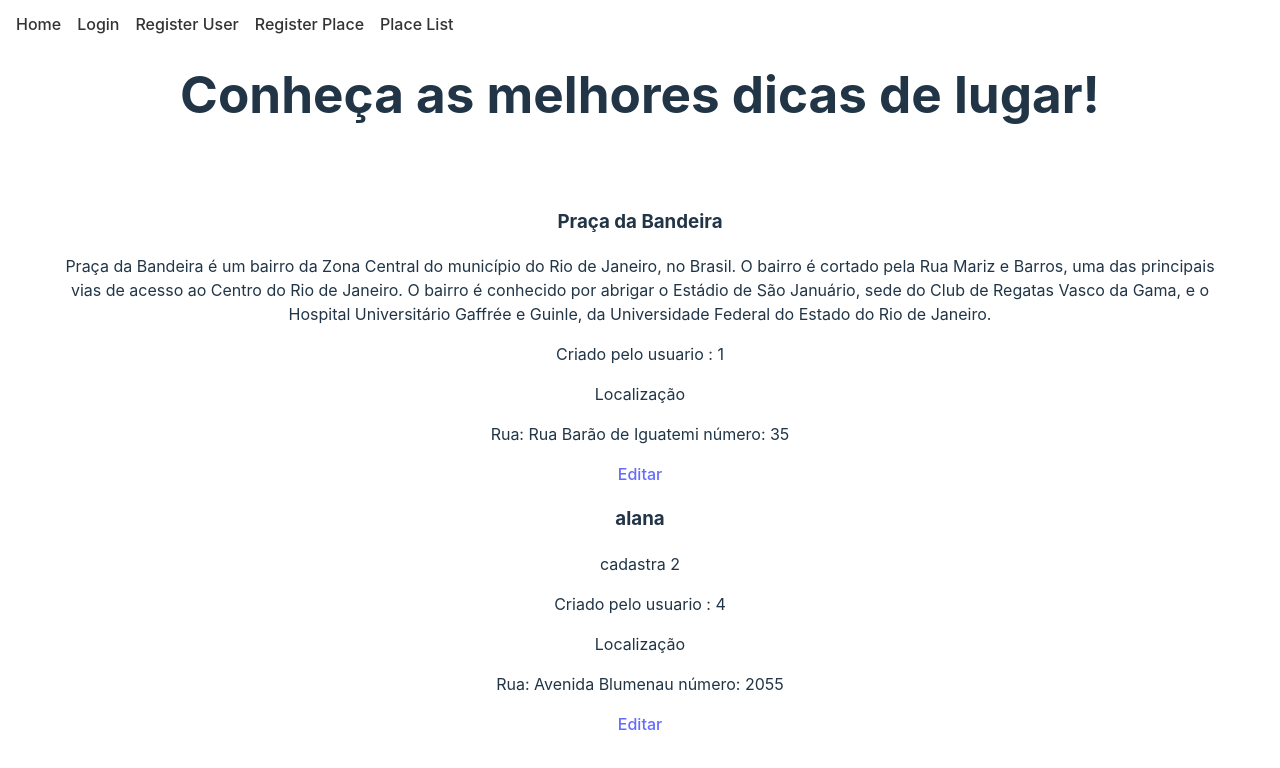
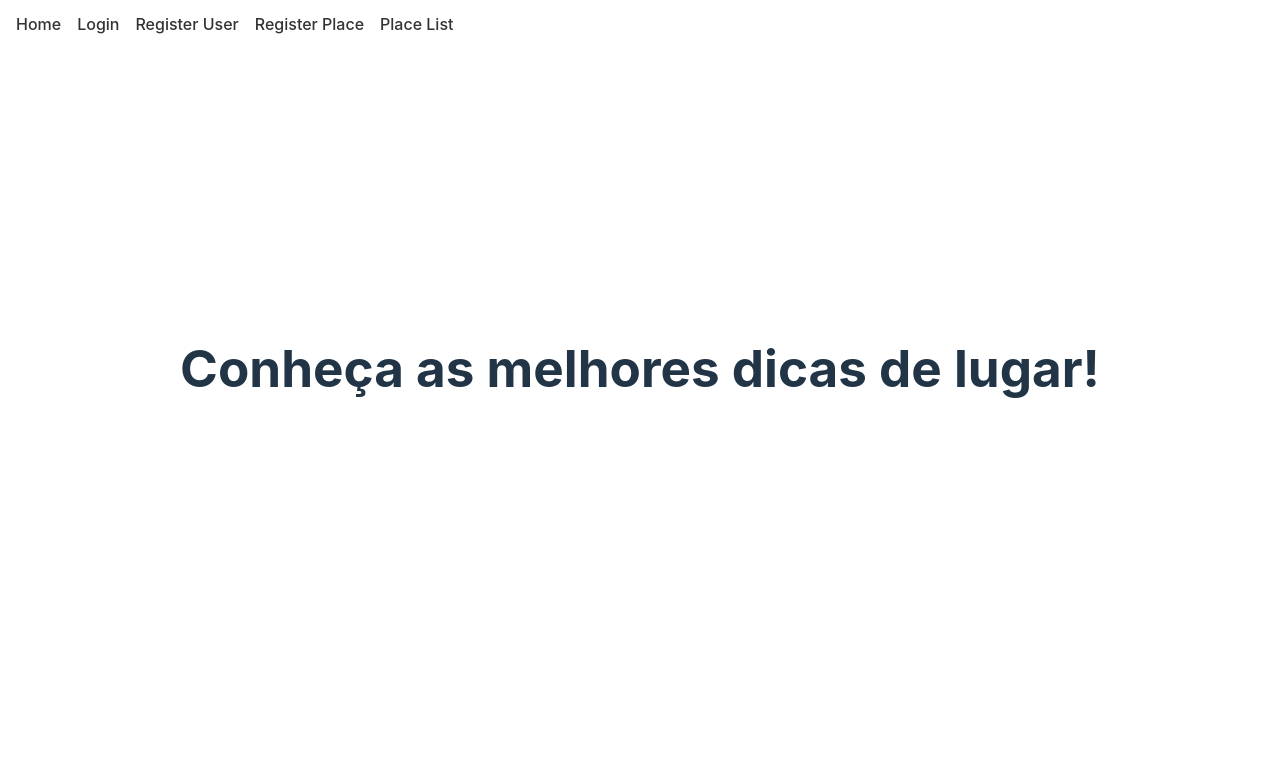
Before and after one commit to alanamandimifsc/sports-life, a React (Vite) app: page /placeList in a window 1280 px wide. Shown: the top 768 px of the page. Built offline with nearby package versions, Linux system fonts and the light colour scheme; data requests are answered from the project's data file.

Commit message:
PUT do lugar ok, delete do lugar ok

```diff
--- a/data/db.json
+++ b/data/db.json
@@ -81,42 +81,5 @@
       "logado": "false"
     }
   ],
-  "lugares": [
-    {
-      "id": "1",
-      "id_usuario": 1,
-      "nome": "Praça da Bandeira",
-      "descricao": "Praça da Bandeira é um bairro da Zona Central do município do Rio de Janeiro, no Brasil. O bairro é cortado pela Rua Mariz e Barros, uma das principais vias de acesso ao Centro do Rio de Janeiro. O bairro é conhecido por abrigar o Estádio de São Januário, sede do Club de Regatas Vasco da Gama, e o Hospital Universitário Gaffrée e Guinle, da Universidade Federal do Estado do Rio de Janeiro.",
-      "cep": "20270-000",
-      "rua": "Rua Barão de Iguatemi",
-      "numero": 35,
-      "complemento": "Casa 1",
-      "bairro": "Praça da Bandeira",
-      "cidade": "Rio de Janeiro",
-      "estado": "RJ",
-      "latitude": "-22.9203",
-      "longitude": "-43.1917",
-      "praticas_esportivas": [
-        "caminhada"
-      ]
-    },
-    {
-      "id": 2,
-      "id_usuario": 4,
-      "nome": "alana",
-      "descricao": "cadastra 2",
-      "cep": "88049015",
-      "rua": "Avenida Blumenau",
-      "numero": 2055,
-      "complemento": "s/",
-      "bairro": "Tapera",
-      "cidade": "Florianópolis",
-      "estado": "SC",
-      "latitude": "-27.601380",
-      "longitude": "-48.501201",
-      "praticas_esportivas": [
-        "caminhada"
-      ]
-    }
-  ]
+  "lugares": []
 }
--- a/src/components/CardLugar.jsx
+++ b/src/components/CardLugar.jsx
@@ -11,6 +11,20 @@ export function CardLugar() {
             .catch(error => console.log('Erro ao buscar lugares:', error))
     }, [])
 
+    const deletar = (id) => {
+        console.log(id)
+        fetch(`http://localhost:3000/lugares/${id}`, {
+            method: 'DELETE',
+        })
+            .then(() => {
+                alert("Lugar removido com sucesso!")
+                window.location.reload()
+            })
+            .catch(error => console.log('Erro ao deletar lugar:', error))
+
+
+    }
+
     return (
         <div className="card">
             {!!places && places.map(place => (
@@ -21,6 +35,7 @@ export function CardLugar() {
                     <p>Localização</p>
                     <p>Rua: {place.rua}<span> número: {place.numero}</span> </p>
                     <Link to={`/registerPlace/${place.id}`}>Editar</Link>
+                    <button onClick={() => deletar(place.id)}>Deletar</button>
                 </div>
             ))}
 
--- a/src/pages/RegisterPlace.jsx
+++ b/src/pages/RegisterPlace.jsx
@@ -11,7 +11,7 @@ import { useParams } from 'react-router-dom';
 export const RegisterPlace = () => {
 
     const { id } = useParams();
-    const [id_place, setIdPlace] = useState(2);
+    const [id_place, setIdPlace] = useState([1]);
 
     // const history = useHistory();
 
@@ -37,12 +37,13 @@ export const RegisterPlace = () => {
         const fetchPlaceData = async () => {
             if (id) {
                 try {
-                    const response = await axios.get(`http://localhost:3000/lugares`);
-                    // const response1 = await axios.put("http://localhost:3000/lugares/" + id);
-                    console.log(response.data);
+                    // const response = await axios.get(`http://localhost:3000/lugares`);
+                    const response = await axios.get("http://localhost:3000/lugares/" + id);
+                    // console.log(response.data);
                     // console.log(response1.data);
-                    console.log(id);
-                    const place = response.data.find(place => place.id === parseInt(id));
+                    // console.log(id);
+                    const place = response.data;
+                    // const place = response.data.find(place => place.id == id);
 
                     // Verificar se o lugar foi encontrado
                     if (place) {
@@ -108,7 +109,7 @@ export const RegisterPlace = () => {
         const requestConfig = {
             method: id ? 'PUT' : 'POST',
             body: JSON.stringify({
-                id: (id !== undefined ? parseInt(id) : id_place),
+                id: (id !== undefined ? id : String(id_place)),
                 id_usuario: parseInt(data.id_usuario),
                 nome: data.nome,
                 descricao: data.descricao,
@@ -133,7 +134,8 @@ export const RegisterPlace = () => {
             .then(response => {
                 console.log(response);
                 if (response.ok) {
-                    setIdPlace(prevId => prevId + 1);
+                    setIdPlace(prevId => parseInt(prevId) + 1);
+                    console.log(id_place);
                     alert('Local cadastrado com sucesso!');
                 } else {
                     throw new Error('Erro ao cadastrar local.');
```
